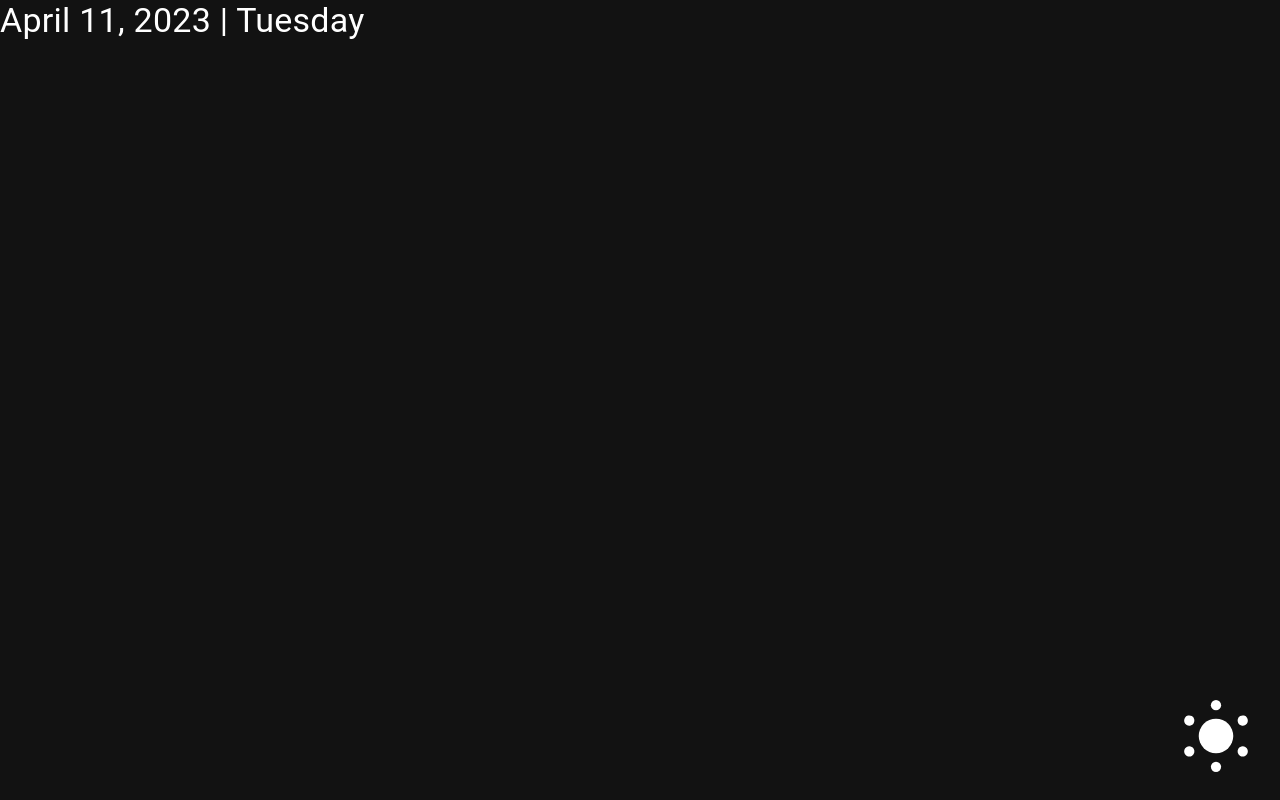
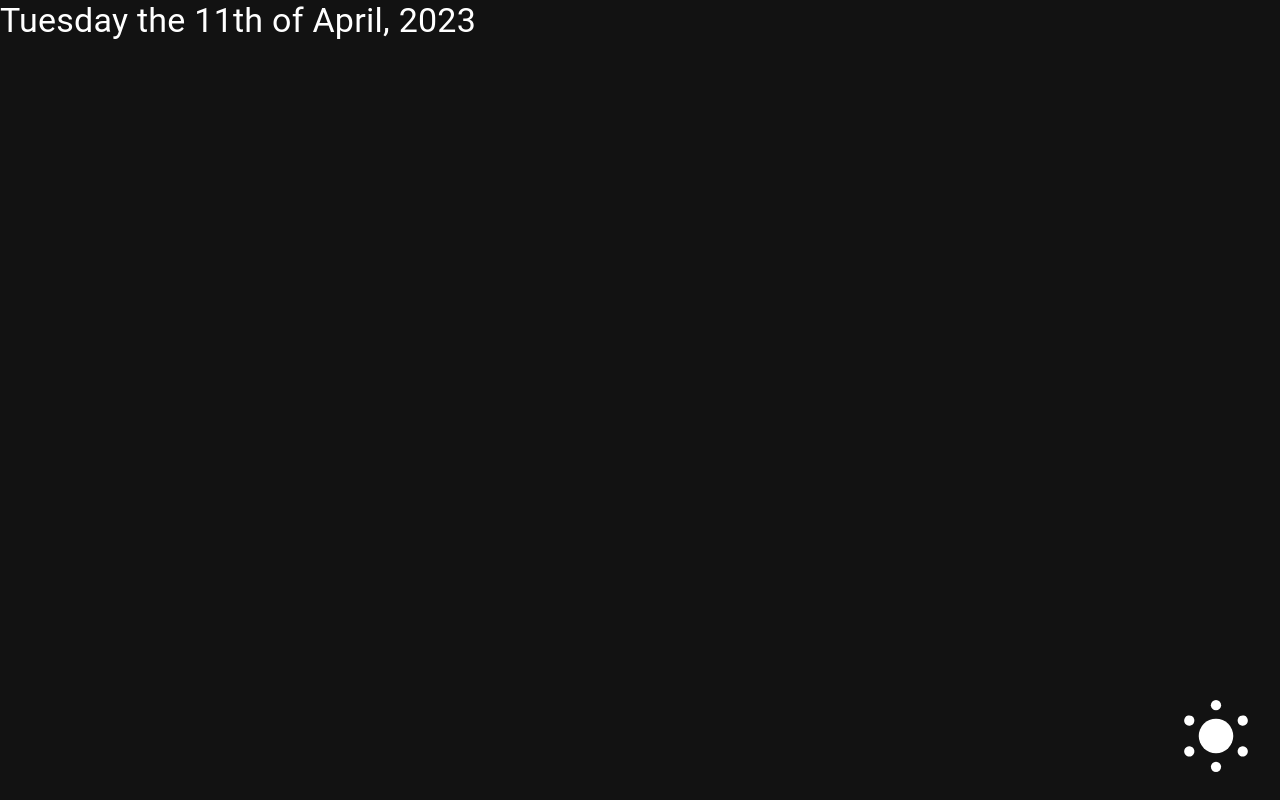
Before and after one commit to imanwarsame/CloudNine, a React (Vite) app in the folder cloudnine/: page / in a window 1280 px wide. Built offline with nearby package versions, Linux system fonts and the light colour scheme; no server answers.

Commit message:
Changed date format

```diff
--- a/cloudnine/src/Components/WeatherDate.jsx
+++ b/cloudnine/src/Components/WeatherDate.jsx
@@ -19,12 +19,22 @@ const months = [
 
 const days = ['Sunday', 'Monday', 'Tuesday', 'Wednesday', 'Thursday', 'Friday', 'Saturday'];
 
+const nth = function(d) {
+	if (d > 3 && d < 21) return 'th';
+	switch (d % 10) {
+	case 1:  return 'st';
+	case 2:  return 'nd';
+	case 3:  return 'rd';
+	default: return 'th';
+	}
+};
+
 function formatDate(d) {
 	const day = days[d.getDay()];
 	const date = d.getDate();
 	const month = months[d.getMonth()];
 	const year = d.getFullYear();
-	return `${month} ${date}, ${year} | ${day}`;
+	return `${day} the ${date}${nth(date)} of ${month}, ${year}`;
 }
 
 export default function WeatherDate() {
```
